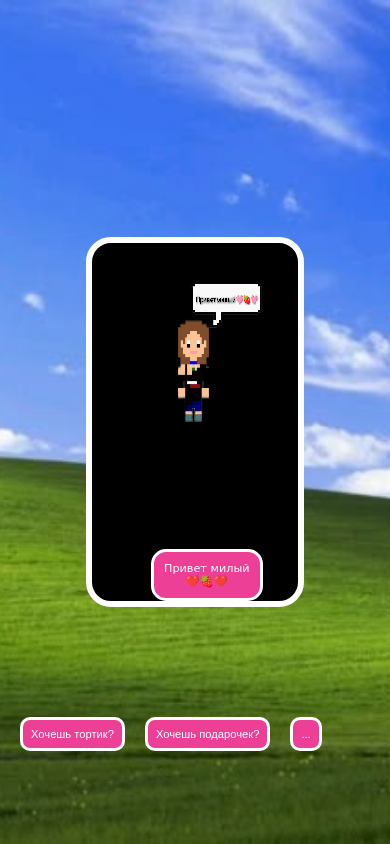
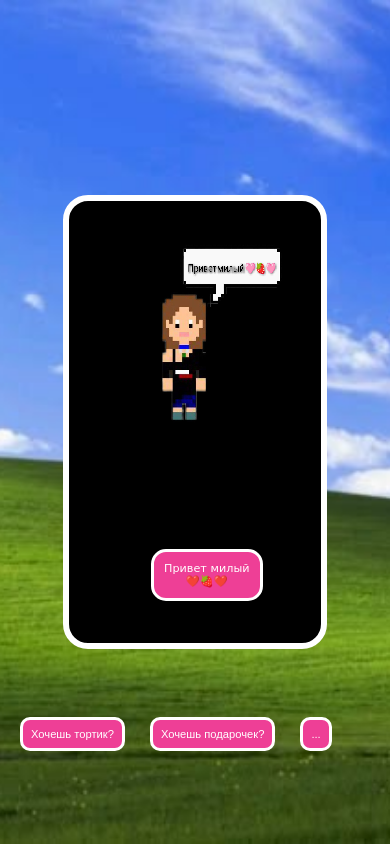
Before and after one commit to sophiagorlyk/otk-sergen, a plain HTML site: page button1.html in a window 390 px wide. Drawn offline with Linux system fonts and the light colour scheme.

Commit message:
Add files via upload

```diff
--- a/button1.html
+++ b/button1.html
@@ -87,16 +87,15 @@
 
     @media (max-width:400px) {
         .character{
-            width: 70%;
+            width: 80%;
             height: 55%;
         }
         .game{
-          width: 85%;
-          height: 40%;
+          width: 95%;
+          height: 50%;
         }
         .dialogue{
             font-size: 0.7rem;
-
             border-radius: 15px;
         }
         .btn{
@@ -105,7 +104,7 @@
             border-radius: 10px;
         }
         .choices{
-          gap: 20px;
+          gap: 25px;
           flex-direction: row;
           position:absolute;
           top:85%;
```
